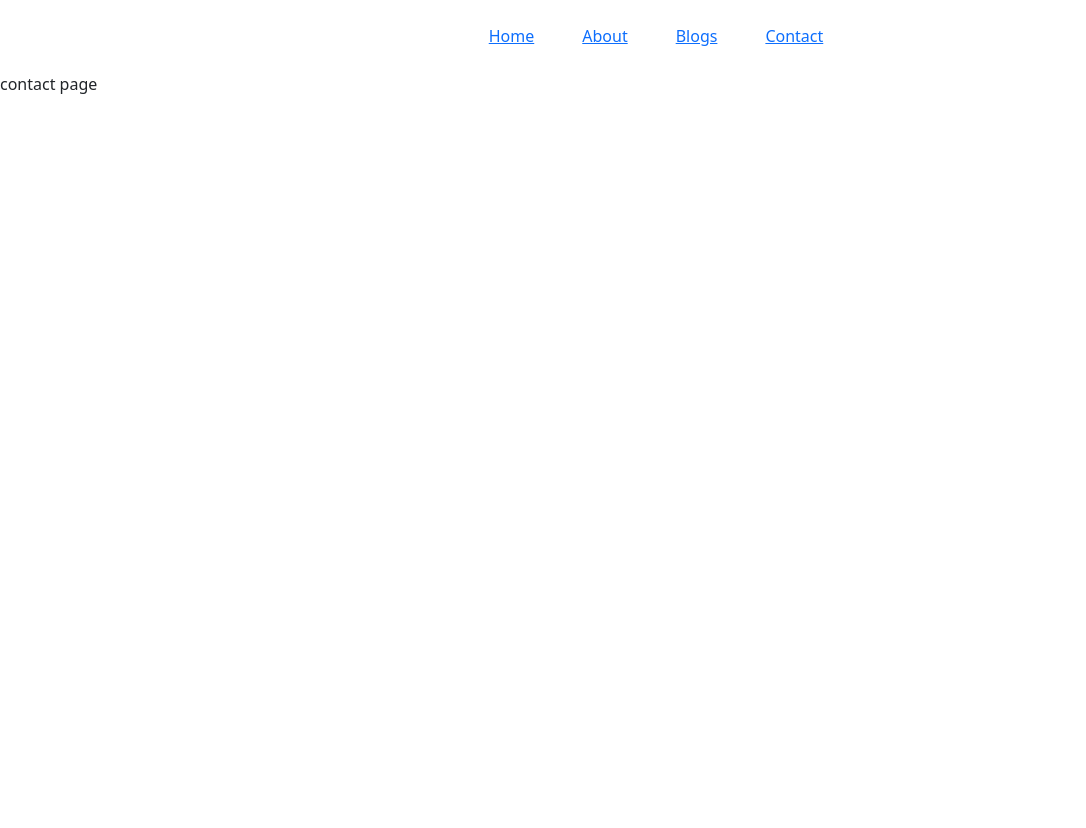
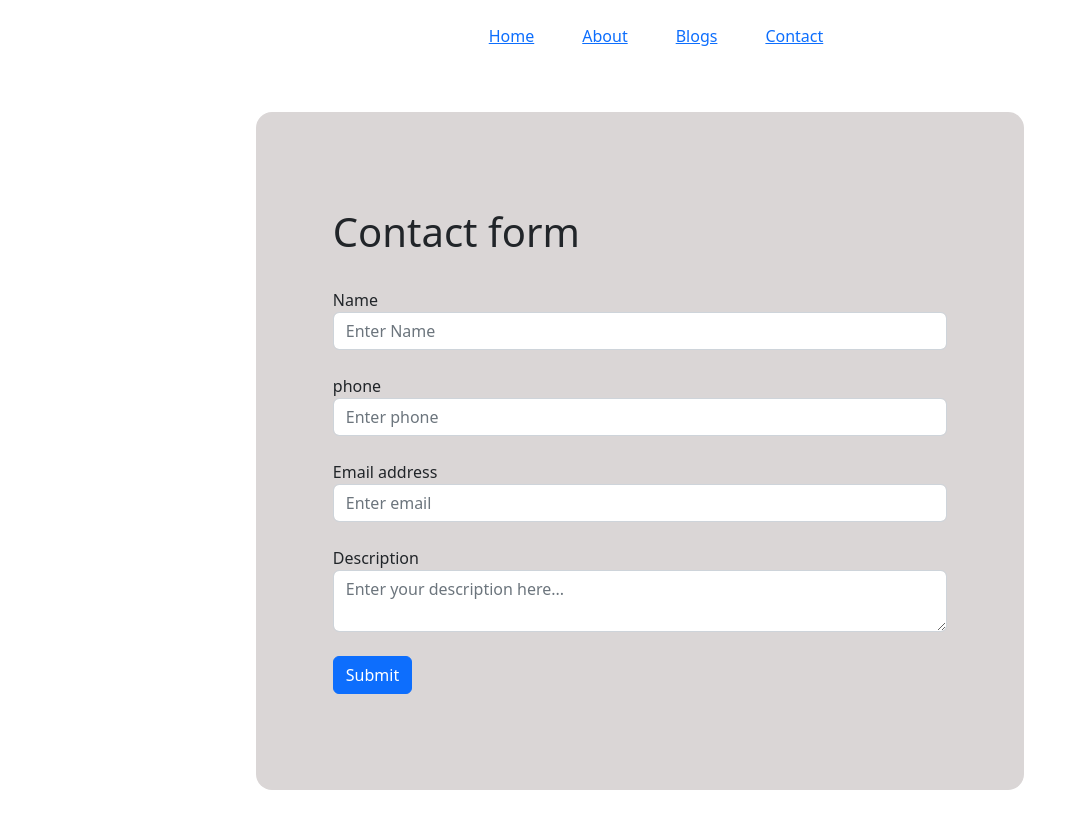
Before and after one commit to Sahil-pillania/blogApp_nextjs, a Next.js app: page /contact in a window 1280 px wide. Shown: the whole page, without its empty margins (0-1086 px from the left). Before the commit the page ends 800 px from the top, so only its background shows below. Built offline with nearby package versions, Linux system fonts and the light colour scheme.

Commit message:
Contact form data sending

```diff
--- /dev/null
+++ b/contactdata/data2.json
@@ -0,0 +1 @@
+{"fname":"sahil","phone":"23454356","email":"dsahil@gma.com","desc":"This is description"}
--- /dev/null
+++ b/contactdata/data3.json
@@ -0,0 +1 @@
+{"fname":"sahil2","desc":"This is description2"}
--- /dev/null
+++ b/contactdata/data4.json
@@ -0,0 +1 @@
+{"fname":"Rahul","phone":"2343290859034859","email":"r@gmail.com","desc":"this is description panel"}
--- a/pages/contact.js
+++ b/pages/contact.js
@@ -1,8 +1,108 @@
-import React from "react";
-// import styles from "../styles/contact.modules.css";
+import React, { useState } from "react";
+import styles from "../styles/contact.module.css";
 
 const Contact = () => {
-  return <div>contact page</div>;
+  const [data, setdata] = useState({
+    fname: "",
+    phone: "",
+    email: "",
+    desc: "",
+  });
+
+  const onChange = (e) => {
+    const { name, value } = e.target;
+    setdata({ ...data, [name]: value });
+  };
+
+  const handleSubmit = (e) => {
+    e.preventDefault();
+    const { fname, phone, email, desc } = data;
+
+    fetch("http://localhost:3000/api/postContact", {
+      method: "POST",
+      headers: {
+        "Content-type": "application/json",
+      },
+      body: JSON.stringify({ fname, phone, email, desc }),
+    });
+
+    //console.log(data);
+    alert("Data has been sent.");
+    setdata({
+      fname: "",
+      phone: "",
+      email: "",
+      desc: "",
+    });
+  };
+  return (
+    <>
+      <div className={styles.main}>
+        <h1>Contact form</h1>
+        <form method="POST" onSubmit={handleSubmit}>
+          <div className="form-group">
+            <label htmlFor="exampleInputname1">Name </label>
+            <input
+              type="text"
+              name="fname"
+              value={data.fname}
+              className="form-control"
+              id="exampleIName1"
+              onChange={onChange}
+              aria-describedby="NameHelp"
+              placeholder="Enter Name"
+              required
+            />
+          </div>
+          <div className="form-group">
+            <label htmlFor="exampleInputphone1">phone </label>
+            <input
+              type="number"
+              name="phone"
+              value={data.phone}
+              className="form-control"
+              id="exampleInputphone1"
+              onChange={onChange}
+              aria-describedby="phoneHelp"
+              placeholder="Enter phone"
+              required
+            />
+          </div>
+          <div className="form-group">
+            <label htmlFor="exampleInputEmail1">Email address</label>
+            <input
+              type="email"
+              name="email"
+              value={data.email}
+              className="form-control"
+              id="exampleInputEmail1"
+              onChange={onChange}
+              aria-describedby="emailHelp"
+              placeholder="Enter email"
+              required
+            />
+          </div>
+          <div className="form-group">
+            <label htmlFor="exampleInputdesc1">Description</label>
+            <textarea
+              type="text"
+              className="form-control"
+              id="desc"
+              name="desc"
+              value={data.desc}
+              onChange={onChange}
+              placeholder="Enter your description here..."
+              required
+            />
+          </div>
+
+          <button type="submit" className="btn btn-primary">
+            Submit
+          </button>
+        </form>
+      </div>
+    </>
+  );
 };
 
 export default Contact;
--- a/styles/Home.module.css
+++ b/styles/Home.module.css
@@ -138,15 +138,18 @@
 .nav {
   display: flex;
   list-style-type: none;
+
   margin: auto;
 }
 .nav Link {
   cursor: pointer;
+  text-decoration: none;
 }
 .nav li {
   font-weight: 500;
   margin-right: 1.6rem;
   margin: 1.5rem;
+  text-decoration: none;
 }
 .image {
   border: 1px solid black;
--- a/styles/contact.module.css
+++ b/styles/contact.module.css
@@ -0,0 +1,23 @@
+.main {
+  /* min-height: 80vh; */
+  max-width: 60vw;
+  margin: 2.5rem auto;
+  padding: 5rem 0;
+  background-color: rgb(218, 214, 214);
+  border-radius: 1rem;
+  /* padding: 2rem 0; */
+  flex: 1;
+  display: flex;
+  flex-direction: column;
+  /* justify-content: center;
+  align-items: flex-start; */
+}
+.main form,
+.main h1 {
+  width: 80%;
+  margin: auto;
+  padding: 1rem 0;
+}
+.main form div {
+  margin-bottom: 1.5rem;
+}
```
